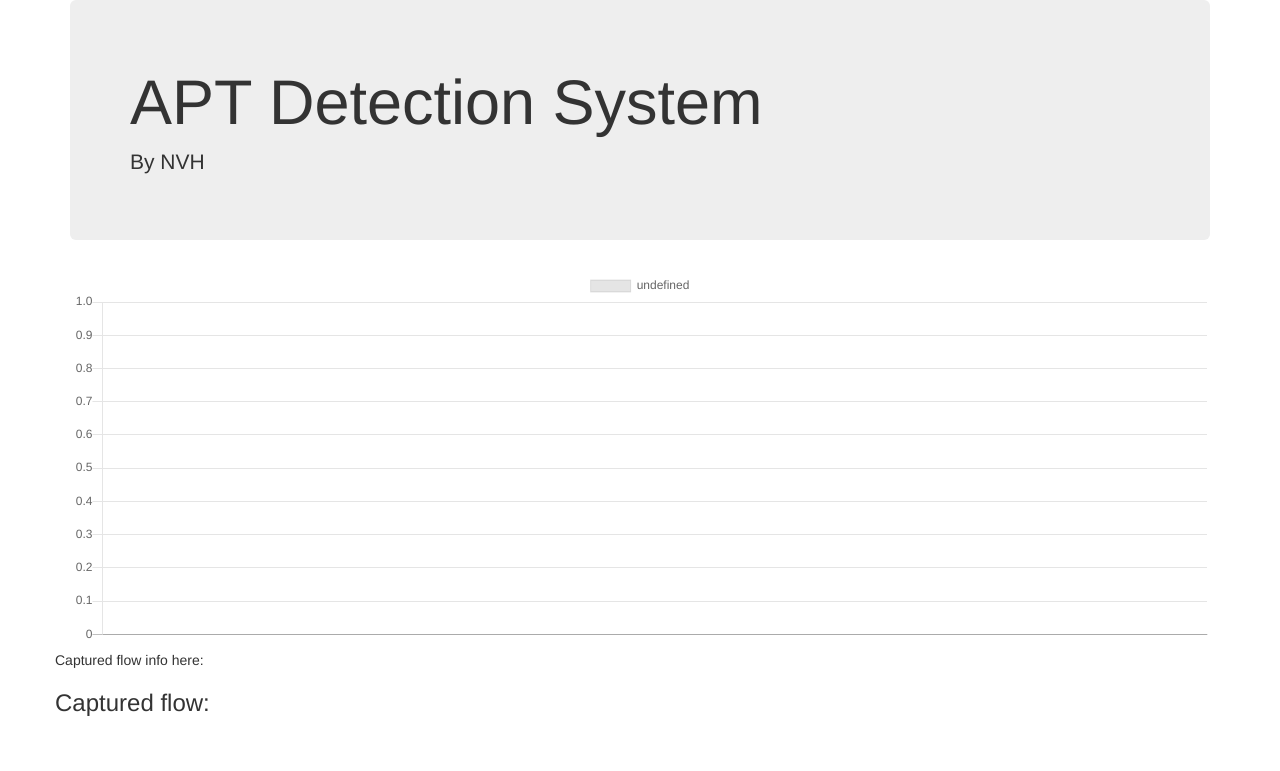
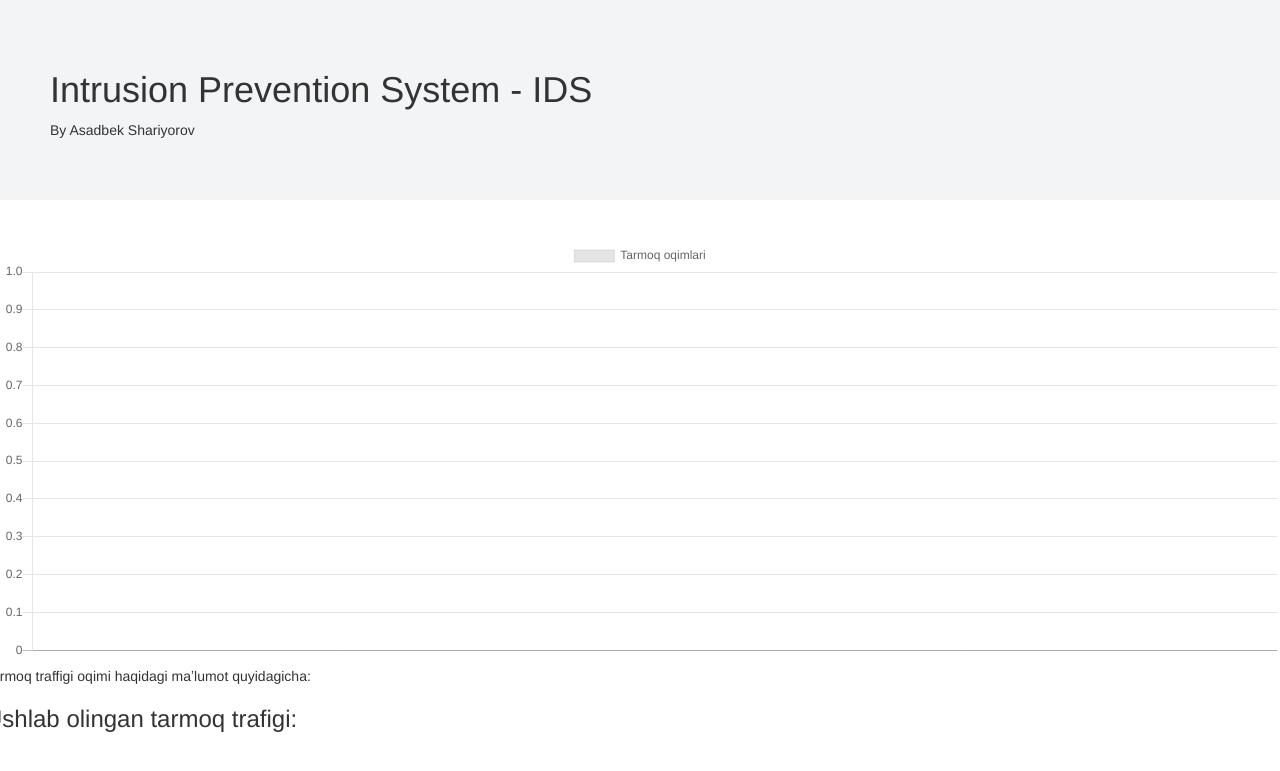
Before and after one commit to AsadbekIronside/IDS-detection, a Flask app: page / in a window 1280 px wide. Shown: the top 771 px of the page. Run offline with Flask 3, Linux system fonts and the light colour scheme; parts of the project's set-up code (start-up, migrations or seed data) failed here and were passed over; some libraries are stand-ins or nearby versions.

Commit message:
improved functionality

```diff
--- a/application.py
+++ b/application.py
@@ -220,11 +220,11 @@
     proba = predict_fn_rf([features])
     proba_score = [proba[0].max()]
     proba_risk = sum(list(proba[0,1:]))
-    if proba_risk >0.8: risk = ["<p style=\"color:red;\">Very High</p>"]
-    elif proba_risk >0.6: risk = ["<p style=\"color:orangered;\">High</p>"]
-    if proba_risk >0.4: risk = ["<p style=\"color:orange;\">Medium</p>"]
-    if proba_risk >0.2: risk = ["<p style=\"color:green;\">Low</p>"]
-    else: risk = ["<p style=\"color:limegreen;\">Minimal</p>"]
+    if proba_risk >0.8: risk = ["<p style=\"color:red;\">Juda yuqori</p>"]
+    elif proba_risk >0.6: risk = ["<p style=\"color:orangered;\">Yuqori</p>"]
+    if proba_risk >0.4: risk = ["<p style=\"color:orange;\">O'rtacha</p>"]
+    if proba_risk >0.2: risk = ["<p style=\"color:green;\">Past</p>"]
+    else: risk = ["<p style=\"color:limegreen;\">Juda past</p>"]
 
     # x = K.process(features[0])
     # z_scores = round((x-m)/s,2)
@@ -366,11 +366,11 @@
     choosen_instance = X
     proba_score = list(predict_fn_rf(choosen_instance))
     risk_proba =  sum(proba_score[0][1:])
-    if risk_proba >0.8: risk = "Risk: <p style=\"color:red;\">Very High</p>"
-    elif risk_proba >0.6: risk = "Risk: <p style=\"color:orangered;\">High</p>"
-    if risk_proba >0.4: risk = "Risk: <p style=\"color:orange;\">Medium</p>"
-    if risk_proba >0.2: risk = "Risk: <p style=\"color:green;\">Low</p>"
-    else: risk = "Risk: <p style=\"color:limegreen;\">Minimal</p>"
+    if risk_proba >0.8: risk = "Risk: <p style=\"color:red;\">Juda yuqori</p>"
+    elif risk_proba >0.6: risk = "Risk: <p style=\"color:orangered;\">Yuqori</p>"
+    if risk_proba >0.4: risk = "Risk: <p style=\"color:orange;\">O'rtacha</p>"
+    if risk_proba >0.2: risk = "Risk: <p style=\"color:green;\">Past</p>"
+    else: risk = "Risk: <p style=\"color:limegreen;\">Juda past</p>"
     exp = explainer.explain_instance(choosen_instance[0], predict_fn_rf, num_features=6, top_labels = 1)
 
     X_transformed = ae_scaler.transform(X)
@@ -393,22 +393,6 @@
 
     return render_template('detail.html', tables=[flow.reset_index(drop=True).transpose().to_html(classes='data')], exp=exp.as_html(), ae_plot = plot_div, risk = risk) # titles=flow.columns.values, classifier='RF Classifier'
 
-# @app.route('/flow-detail')
-# def flow_detail():
-#     flow_id = request.args.get('flow_id', default = -1, type = int) #/flow-detail?flow_id=x
-#     flow = flow_df.loc[flow_df['FlowID'] == flow_id].values[1:40]
-#     print(flow)
-#     print(type(flow))
-#     X = normalisation.transform([flow])
-#     explainer = lime.lime_tabular.LimeTabularExplainer(X,feature_names = cols, class_names=['Benign' 'Botnet' 'DDoS' 'DoS' 'FTP-Patator' 'Probe' 'SSH-Patator','Web Attack'],kernel_width=5)
-
-#     choosen_instance = X
-#     exp = explainer.explain_instance(choosen_instance, predict_fn_rf,num_features=10)
-#     # exp.show_in_notebook(show_all=False)
-
-
-
-
 @socketio.on('connect', namespace='/test')
 def test_connect():
     # need visibility of the global thread object
--- a/flow/PacketInfo.py
+++ b/flow/PacketInfo.py
@@ -1,7 +1,5 @@
 from scapy.layers.inet import IP, UDP, TCP
 import psutil
-
-
 flags = {
     'F': 'FIN',
     'S': 'SYN',
@@ -13,8 +11,6 @@
     'C': 'CWR',
     'N': ''
 }
-
-
 class PacketInfo:
     def __init__(self):
         self.src = ""
@@ -35,13 +31,11 @@
         self.header_bytes = 0
         self.packet_size = 0
         self.win_bytes = 0
-
         self.fwd_id = ""
         self.bwd_id = ""
 
         self.pid = None
         self.p_name = ''
-
 
     def setSrc(self, p):
         self.src = p.getlayer(IP).src
--- a/static/css/media.css
+++ b/static/css/media.css
@@ -8,10 +8,12 @@
     #details_info {
         display: none !important;
     }
+
     #details_paginate, #details_filter, #details_filter label {
         text-align: center;
         float: unset;
     }
+
     #details_length {
         display: none !important;
     }
--- a/static/js/application.js
+++ b/static/js/application.js
@@ -4,12 +4,12 @@
 
     const messagesReceived = [];
 
-    const ctx = document.getElementById('myChart');
-    const myChart = new Chart(ctx, {
+    const myChart = new Chart(document.getElementById('myChart'), {
         type: 'bar',
         data: {
             labels: [],
             datasets: [{
+                label: 'Tarmoq oqimlari',
                 data: [],
                 backgroundColor: [], // you can add colors here if needed
                 borderColor: [],
@@ -29,19 +29,27 @@
     });
 
     socket.on('newresult', (msg) => {
-        console.log('Received result', msg.result);
+        // console.log('Received result', msg.result);
 
-        // Maintain last 10 messages
-        if (messagesReceived.length >= 10) messagesReceived.shift();
         messagesReceived.push(msg.result);
 
         // Build the table header
         let messagesString = `
-      <tr>
-        <th>Flow ID</th><th>Src IP</th><th>Src Port</th><th>Dst IP</th><th>Dst Port</th>
-        <th>Protocol</th><th>Flow start time</th><th>Flow last seen</th>
-        <th>App name</th><th>PID</th><th>Prediction</th><th>Prob</th><th>Risk</th>
-      </tr>`;
+          <tr>
+            <th>Oqim ID si</th>
+            <th>Manba IP si</th>
+            <th>Manba porti</th>
+            <th>Manzil IP si</th>
+            <th>Manzil porti</th>
+            <th>Protokol</th>
+            <th>Oqim boshlanish vaqti</th>
+            <th>Oqim oxirgi kuzatilgan vaqti</th>
+            <th>Ilova nomi</th>
+            <th>PID</th>
+            <th>Bashorat qilish</th>
+            <th>Ehtimollik</th>
+            <th>Tahdid</th>
+          </tr>`;
 
         // Build table rows from messagesReceived in reverse order
         for (let i = messagesReceived.length - 1; i >= 0; i--) {
@@ -52,7 +60,7 @@
                 messagesString += `<td>${cell}</td>`;
             }
 
-            messagesString += `<td><a href="/flow-detail?flow_id=${row[0]}"><div>Detail</div></a></td></tr>`;
+            messagesString += `<td><a href="/flow-detail?flow_id=${row[0]}"><div>Tafsilotlar</div></a></td></tr>`;
         }
 
         $('#details').html(messagesString);
--- a/templates/index.html
+++ b/templates/index.html
@@ -16,36 +16,35 @@
     <script type="text/javascript" src="https://cdnjs.cloudflare.com/ajax/libs/Chart.js/2.5.0/Chart.min.js"></script>
 
     <script src="static/js/application.js"></script>
-
+    <script src="https://cdn.jsdelivr.net/npm/@tailwindcss/browser@4"></script>
     <link rel="stylesheet" href="//maxcdn.bootstrapcdn.com/bootstrap/3.3.7/css/bootstrap.min.css">
 </head>
 <body>
-<div class="container">
-  <div class="jumbotron">
-    <h1>APT Detection System</h1>
-    <p>By NVH</p>
-  </div>
+<div class="mb-16">
+    <div class="max-w-[1300px] mx-auto">
+        <div class="p-20 bg-gray-100">
+            <h1 class="text-4xl">Intrusion Prevention System - IDS</h1>
+            <p>By Asadbek Shariyorov</p>
+        </div>
+    </div>
 </div>
 
-
-
-<div class="container" id="content">
-    <canvas width = 60 height = 20 id="myChart"></canvas>
+<div class="max-w-[1300px] mx-auto" id="content">
+    <canvas width=60 height=20 id="myChart"></canvas>
     <div class="row">
-        <p>Captured flow info here:</p>
-        <h3>Captured flow:</h3>
+        <p>Tarmoq traffigi oqimi haqidagi maʼlumot quyidagicha:</p>
+        <h3>Ushlab olingan tarmoq trafigi:</h3>
         <div id="log">
-        <table width="100%" border="1" cellpadding="2" cellspacing="0" class="display compact" id="details">
-        </table>
+            <table width="100%" border="1" cellpadding="2" cellspacing="0" class="display compact" id="details">
+            </table>
         </div> <!-- /#log -->
     </div>
 </div>
 <noscript>
-  <div id="noscript">
-      Javascript is disabled in your browser. You must have Javascript enabled to utilize the functionality of this page.
-  </div>
+    <div id="noscript">
+        Javascript is disabled in your browser. You must have Javascript enabled to utilize the functionality of this
+        page.
+    </div>
 </noscript>
-
-
 </body>
 </html>
```
Also changed, not shown: templates/detail.html (+12 -9 lines).
